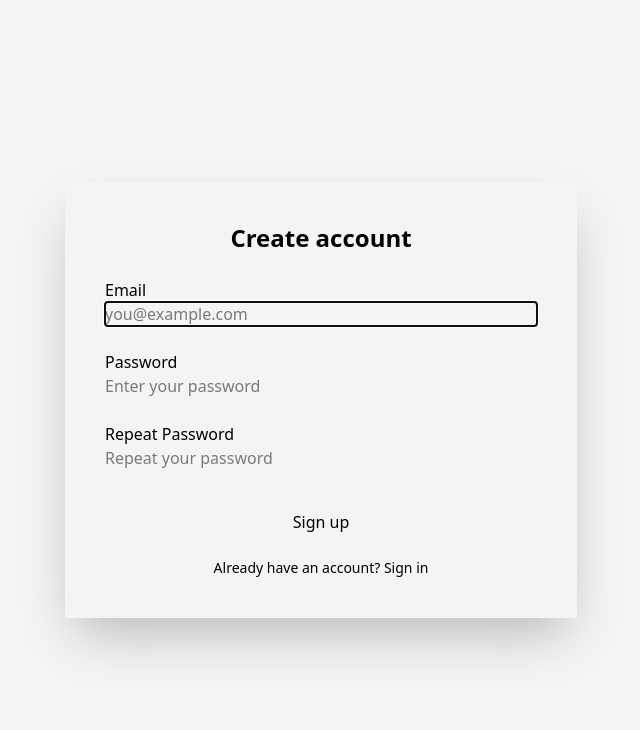
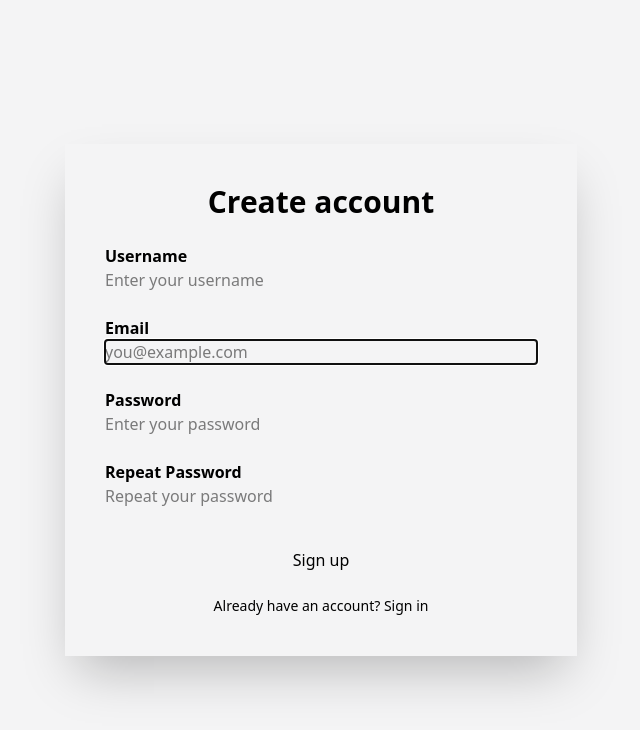
Before and after one commit to sbockowski/rachu-ciach-web, a Django app: page /register/ in a window 1280 px wide. Shown: the top 730 px of the page, without its empty margins (319-959 px from the left). Run offline with Django 5.2, Linux system fonts and the light colour scheme; some libraries are stand-ins or nearby versions.

Commit message:
Refine register page

```diff
--- a/apps/core/forms.py
+++ b/apps/core/forms.py
@@ -5,6 +5,17 @@ from django.contrib.auth.forms import UserCreationForm
 User = get_user_model()
 
 class UserRegisterForm(UserCreationForm):
+    class Meta:
+        model = User
+        fields = ['username', 'email', 'password1', 'password2']
+
+
+    username = forms.CharField(
+        widget=forms.TextInput(attrs={
+            "class": "input input-bordered w-full",
+            "placeholder": "Enter your username"
+        })
+    )
     email = forms.EmailField(
         widget=forms.EmailInput(attrs={
             "class": "input input-bordered w-full",
@@ -24,6 +35,10 @@ class UserRegisterForm(UserCreationForm):
         })
     )
 
-    class Meta:
-        model = User
-        fields = ['email', 'password1', 'password2']
+    def clean(self):
+        cleaned_data = super().clean()
+        password1 = cleaned_data.get("password1")
+        password2 = cleaned_data.get("password2")
+        if password1 and password2 and password1 != password2:
+            raise forms.ValidationError("Passwords do not match")
+        return cleaned_data
--- a/apps/core/templates/register.html
+++ b/apps/core/templates/register.html
@@ -2,16 +2,29 @@
 {% load crispy_forms_tags %}
 {% block content %}
 
-<form method="post" class="card rounded-box bg-base-200 shadow-2xl p-8 md:p-10 w-full max-w-lg mx-auto space-y-6">
+<form method="POST" class="card rounded-box bg-base-200 shadow-2xl p-8 md:p-10 w-full max-w-lg mx-auto space-y-6">
   {% csrf_token %}
 
   <!-- Title -->
-  <h2 class="text-2xl font-bold text-center">Create account</h2>
+  <h2 class="text-3xl font-bold text-center">Create account</h2>
+
+    <!-- Username -->
+  <div class="form-control">
+    <label class="label">
+      <span class="label-text text-base font-bold">Username</span>
+    </label>
+    {{ form.username }}
+    {% if form.username.errors %}
+      <span class="text-error text-sm mt-1">
+        {{ form.username.errors.0 }}
+      </span>
+    {% endif %}
+  </div>
 
   <!-- Email -->
   <div class="form-control">
     <label class="label">
-      <span class="label-text text-base">Email</span>
+      <span class="label-text text-base font-bold">Email</span>
     </label>
     {{ form.email }}
     {% if form.email.errors %}
@@ -24,7 +37,7 @@
   <!-- Password -->
   <div class="form-control">
     <label class="label">
-      <span class="label-text text-base">Password</span>
+      <span class="label-text text-base font-bold">Password</span>
     </label>
     {{ form.password1 }}
     {% if form.password1.errors %}
@@ -37,7 +50,7 @@
   <!-- Repeat Password -->
   <div class="form-control">
     <label class="label">
-      <span class="label-text text-base">Repeat Password</span>
+      <span class="label-text text-base font-bold">Repeat Password</span>
     </label>
     {{ form.password2 }}
     {% if form.password2.errors %}
@@ -55,7 +68,7 @@
   {% endif %}
 
   <!-- Submit -->
-  <button type="submit" class="btn btn-neutral w-full mt-4 text-base">
+  <button type="submit" class="btn btn-success w-full mt-4 text-base">
     Sign up
   </button>
 
```
